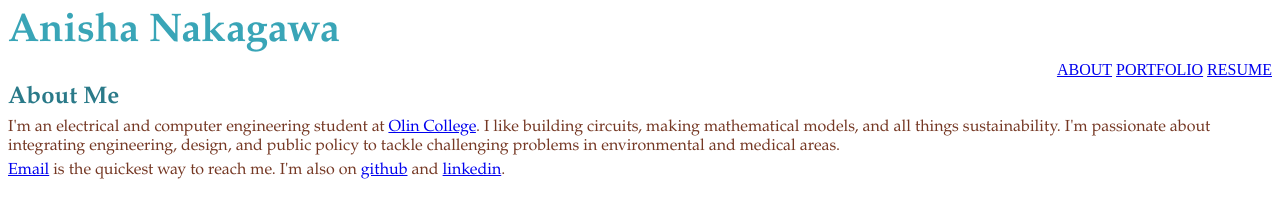
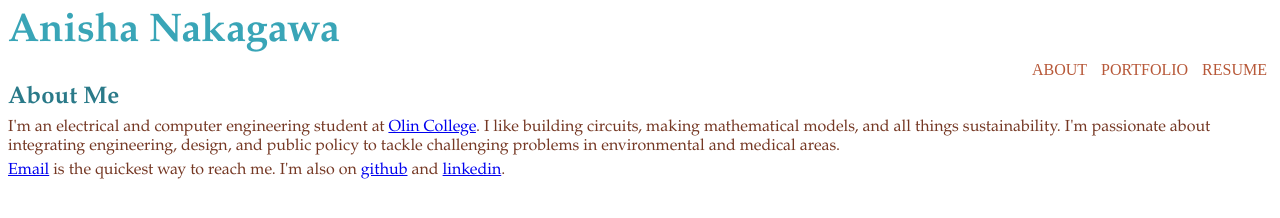
Before and after one commit to anishan/portfolio, a plain HTML site: page index.html in a window 1280 px wide. Drawn offline with Linux system fonts and the light colour scheme.

Commit message:
changing font colors

```diff
--- a/style.css
+++ b/style.css
@@ -39,6 +39,16 @@ p {
     color:#753824;
 }
 
+.nav a:link, a:visited {
+	color:#b75838;
+	text-decoration: none;
+	padding: 5px;
+}
+
+.nav a:hover, a:active {
+    background-color: #ff9900;
+}
+
 /*footer {*/
 	/* Align */
 	/*margin: 0; /*cushion on all sides*/
```
